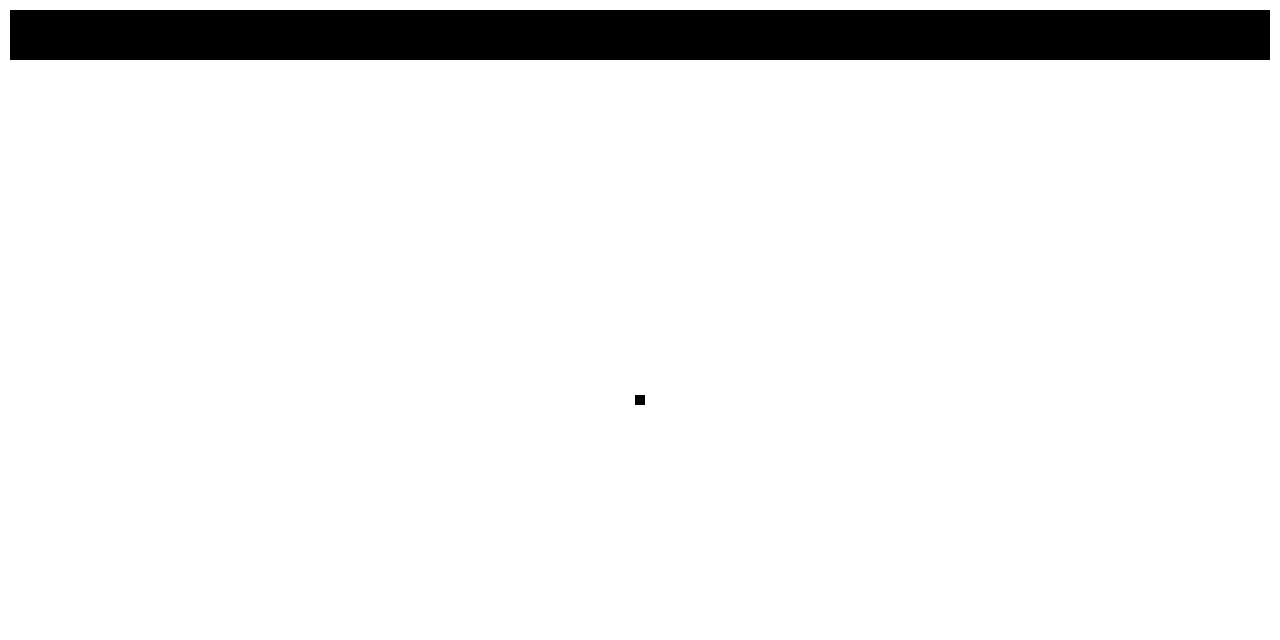
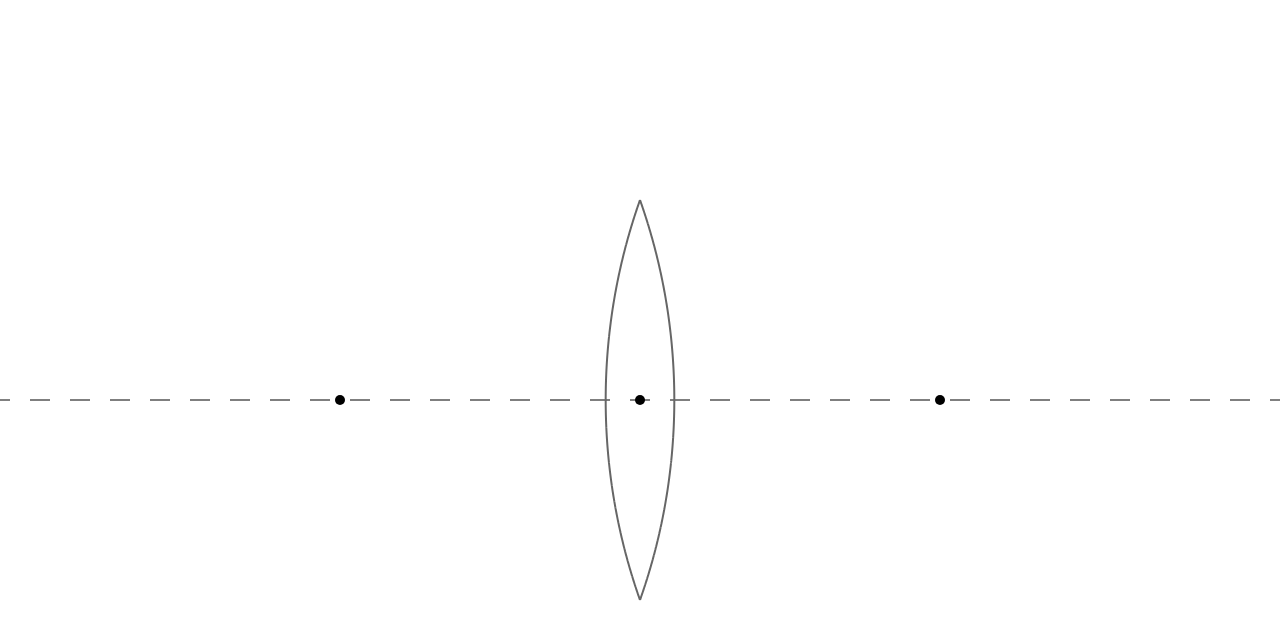
Before and after one commit to intrepidcoder/physics-simulation, a plain HTML site: page thin-lens.html in a window 1280 px wide. Drawn offline with Linux system fonts and the light colour scheme.

Commit message:
Draw converging lens, focal points, and optical axis
Draw a thin converging lens at a fixed height in the center of the
canvas, treating the focal length as a parameter. Also draw the focal
and center points of the lens as circles and the optical axis as a
dashed line.

```diff
--- a/thin-lens.html
+++ b/thin-lens.html
@@ -2,7 +2,7 @@
 <html lang="en">
 <head>
 	<meta charset="utf-8">
-	<title>This Lens</title>
+	<title>Thin Lens</title>
 	<style>
 	body { margin: 0; overflow: hidden; }
 	#container { text-align: center; }
--- a/thin-lens.js
+++ b/thin-lens.js
@@ -6,12 +6,50 @@
         context,
         self = this,
         width,
-        height;
+        height,
+        focalLength = 300;
 
         var drawStatic = function() {
-            context.fillStyle = '#000';
-            context.fillRect(10, 10, width - 20, 50);
-            context.fillRect(Math.floor(width / 2) - 5, Math.floor(height / 2) - 5, 10, 10);
+            var centerX = Math.floor(width / 2),
+            centerY = Math.floor(height / 2),
+            angle = Math.asin(100 / focalLength);
+
+            // Draw dashed center line
+            context.setLineDash([20, 20]);
+            context.lineDashOffset = 10;
+            // Draw in two segments so dashes are centered
+            context.beginPath();
+            context.moveTo(centerX, centerY);
+            context.lineTo(0, centerY);
+            context.stroke();
+            context.beginPath();
+            context.moveTo(centerX, centerY);
+            context.lineTo(width, centerY);
+            context.stroke();
+            context.setLineDash([1, 0]);
+
+
+            // Draw lens
+            context.lineWidth = 2;
+            context.strokeStyle = '#666';
+            context.beginPath();
+            context.arc(centerX - 2 * focalLength + focalLength * 2 * (1 - Math.cos(angle)), centerY, focalLength * 2, -angle, angle, false);
+            context.stroke();
+            context.beginPath();
+            context.arc(centerX + 2 * focalLength - focalLength * 2 * (1 - Math.cos(angle)), centerY, focalLength * 2, Math.PI - angle, Math.PI + angle, false);
+            context.stroke();
+            context.strokeStyle = '#000';
+
+            // Draw focal points
+            context.beginPath();
+            context.arc(centerX, centerY, 5, 0, 2 * Math.PI, false);
+            context.fill();
+            context.beginPath();
+            context.arc(centerX - focalLength, centerY, 5, 0, 2 * Math.PI, false);
+            context.fill();
+            context.beginPath();
+            context.arc(centerX + focalLength, centerY, 5, 0, 2 * Math.PI, false);
+            context.fill();
         };
 
         this.draw = function() {
```
